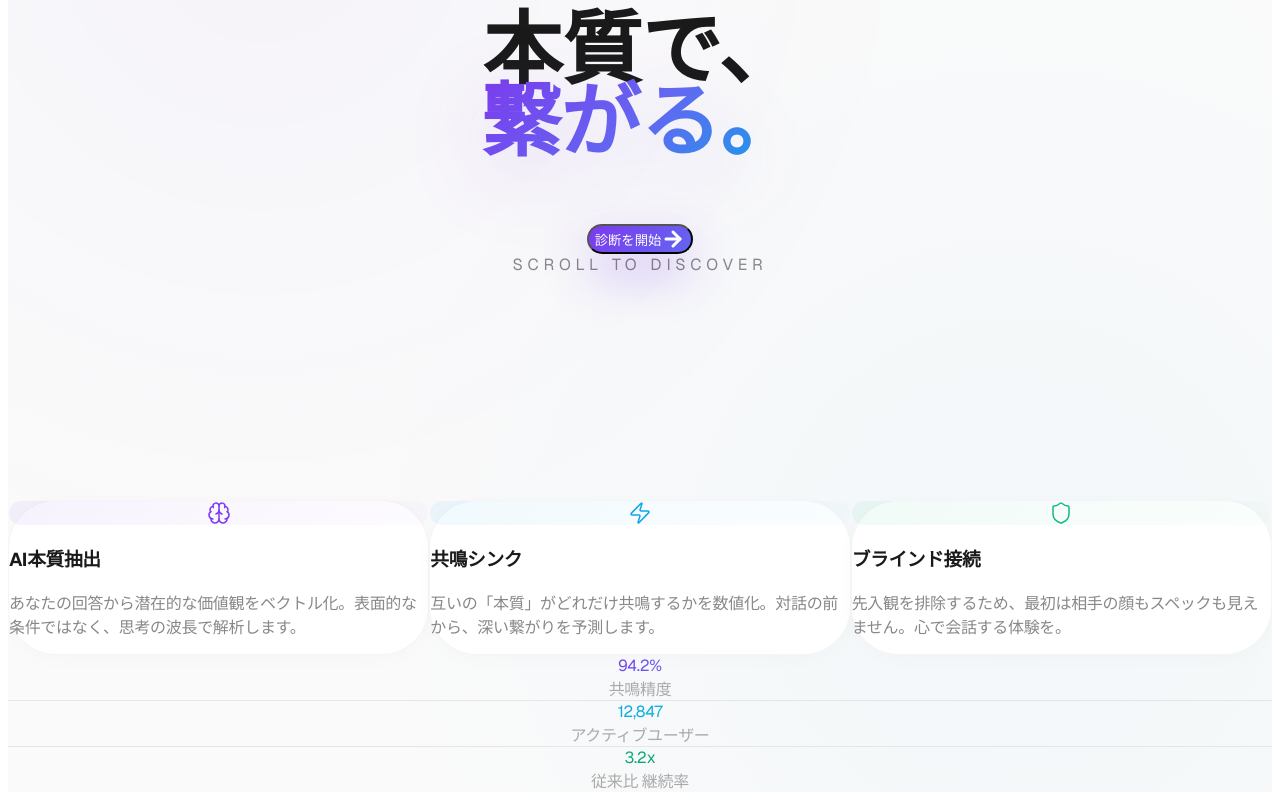
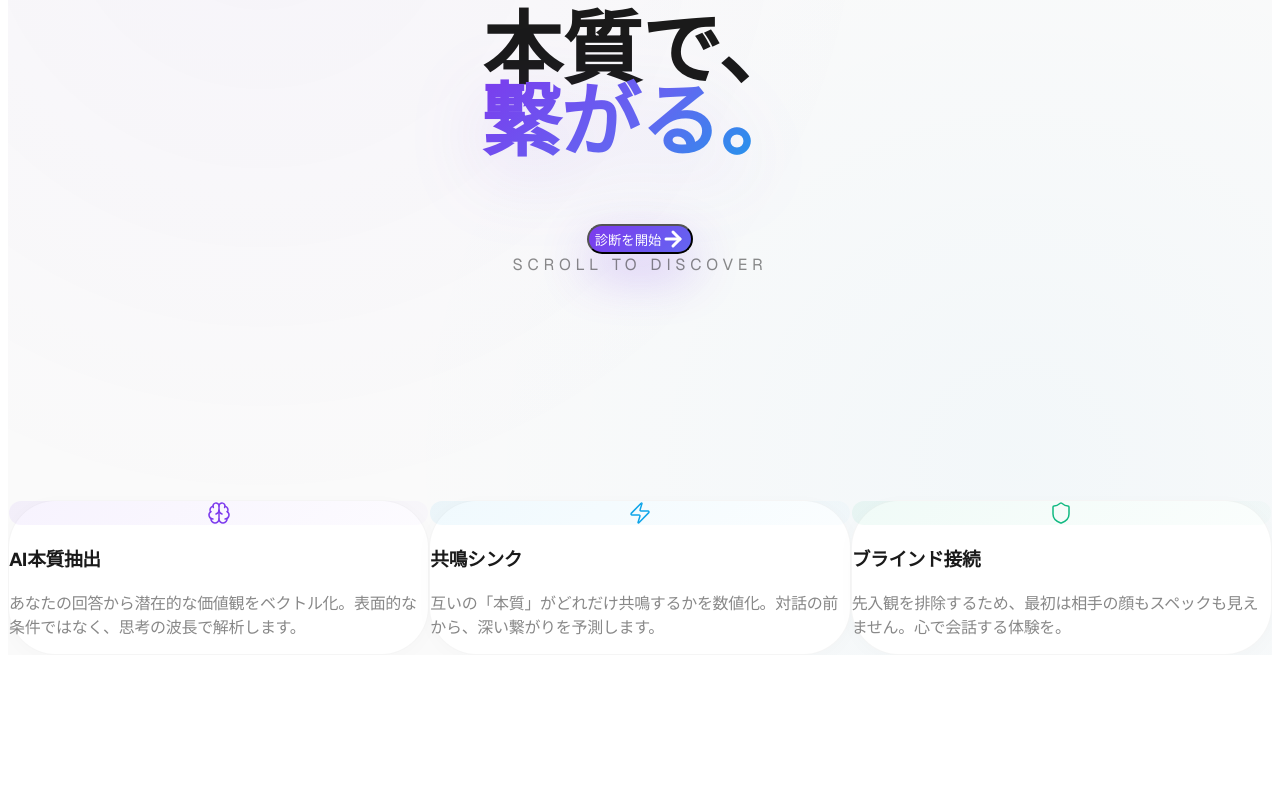
Before and after one commit to fumi3333/ZAX, a Next.js app: page / in a window 1280 px wide. Shown: the part 308-1108 px from the top of the page. After the commit the page ends 971 px from the top, so only its background shows below. Built offline with nearby package versions, Linux system fonts and the light colour scheme.

Commit message:
Remove Stats Section from Landing Page

```diff
--- a/src/app/page.tsx
+++ b/src/app/page.tsx
@@ -173,50 +173,7 @@ export default function Home() {
             ))}
           </motion.div>
 
-          {/* 3. Stats Section - Design 3.0: Deep Impact */}
-          <motion.div
-            initial={{ opacity: 0, scale: 0.95, y: 50 }}
-            whileInView={{ opacity: 1, scale: 1, y: 0 }}
-            viewport={{ once: true }}
-            transition={{ duration: 1.0, ease: "easeOut" }}
-            className="flex flex-col md:flex-row items-center justify-center gap-16 md:gap-32 pb-40 px-6 text-center"
-          >
-            <div>
-              <div
-                className="text-7xl md:text-8xl font-black mb-4 tracking-tighter"
-                style={{
-                  background: 'linear-gradient(135deg, #7C3AED 0%, #6366F1 100%)',
-                  WebkitBackgroundClip: 'text',
-                  WebkitTextFillColor: 'transparent',
-                }}
-              >94.2%</div>
-              <div className="text-xl font-bold tracking-widest" style={{ color: '#AAA' }}>共鳴精度</div>
-            </div>
-            <div className="w-full md:w-px h-px md:h-32" style={{ backgroundColor: 'rgba(0,0,0,0.08)' }} />
-            <div>
-              <div
-                className="text-7xl md:text-8xl font-black mb-4 tracking-tighter"
-                style={{
-                  background: 'linear-gradient(135deg, #0EA5E9 0%, #06B6D4 100%)',
-                  WebkitBackgroundClip: 'text',
-                  WebkitTextFillColor: 'transparent',
-                }}
-              >12,847</div>
-              <div className="text-xl font-bold tracking-widest" style={{ color: '#AAA' }}>アクティブユーザー</div>
-            </div>
-            <div className="w-full md:w-px h-px md:h-32" style={{ backgroundColor: 'rgba(0,0,0,0.08)' }} />
-            <div>
-              <div
-                className="text-7xl md:text-8xl font-black mb-4 tracking-tighter"
-                style={{
-                  background: 'linear-gradient(135deg, #10B981 0%, #059669 100%)',
-                  WebkitBackgroundClip: 'text',
-                  WebkitTextFillColor: 'transparent',
-                }}
-              >3.2x</div>
-              <div className="text-xl font-bold tracking-widest" style={{ color: '#AAA' }}>従来比 継続率</div>
-            </div>
-          </motion.div>
+
         </section>
       )}
 
```
